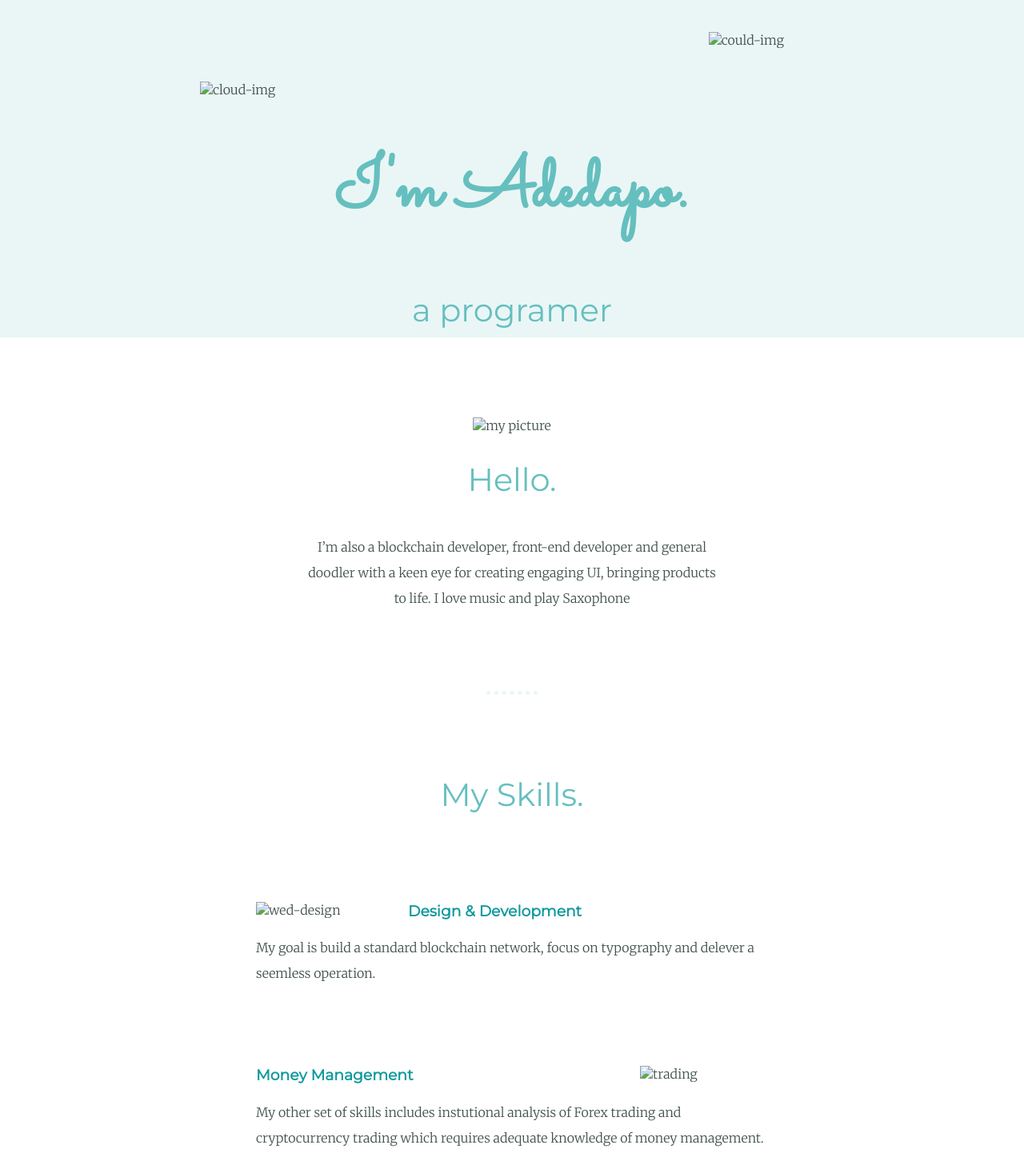
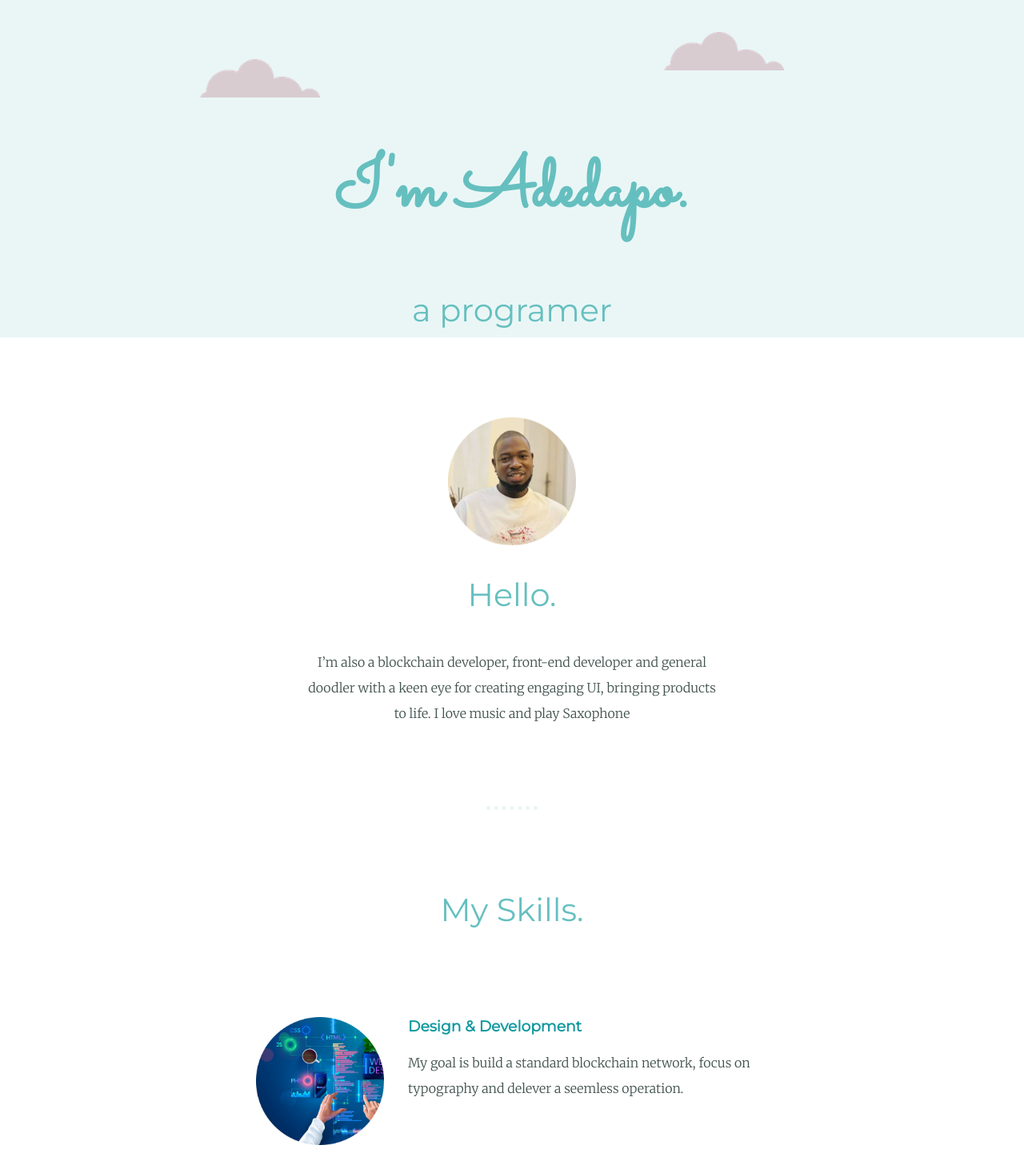
Before and after one commit to abiodun-adedapo/mysite, a plain HTML site: page index.html in a window 1280 px wide. Shown: the top 1442 px of the page at 80% size. Drawn offline with Linux system fonts and the light colour scheme; files that its build step writes are made by us from their sources.

Commit message:
Update index.html

```diff
--- a/index.html
+++ b/index.html
@@ -3,7 +3,7 @@
   <head>
     <meta charset="utf-8">
     <title>ABIODUN ADEDAPO</title>
-    <link rel="stylesheet" href="css/styles.css">
+    <link rel="stylesheet" href="styles.css">
     <link rel="icon" href="favicon.ico">
     <link rel="preconnect" href="https://fonts.googleapis.com">
     <link rel="preconnect" href="https://fonts.gstatic.com" crossorigin>
@@ -14,14 +14,14 @@
   </head>
   <body>
     <div class="top-container">
-      <img class=top-cloud src="images/cloud.png" alt="could-img">
+      <img class=top-cloud src="cloud.png" alt="could-img">
       <h1>I'm Adedapo.</h1>
       <h2>a programer</h2>
-      <img class=bottom-cloud src="images/cloud.png" alt="cloud-img">
+      <img class=bottom-cloud src="cloud.png" alt="cloud-img">
     </div>
     <div class="middle-container">
       <div class="profile">
-        <img class="my-picture" src="images/My-picture.png" alt="my picture">
+        <img class="my-picture" src="My-picture.png" alt="my picture">
         <h2>Hello.</h2>
         <p class="intro"> I’m also a blockchain developer, front-end developer and general doodler with a keen eye for creating engaging UI, bringing products to life. I love music and play Saxophone</p>
       </div>
@@ -29,12 +29,12 @@
       <div class="skills">
         <h2>My Skills.</h2>
         <div class="skill-row">
-          <img class="web-design" src="images/web-design.png" alt="wed-design">
+          <img class="web-design" src="web-design.png" alt="wed-design">
           <h3>Design & Development</h3></h3>
           <p>My goal is build a standard blockchain network, focus on typography and delever a seemless operation.</p>
         </div>
         <div class="skill-row">
-          <img class="trading" src="images/trading.png" alt="trading">
+          <img class="trading" src="trading.png" alt="trading">
           <h3>Money Management</h3>
           <p>My other set of skills includes instutional analysis of Forex trading and cryptocurrency trading which requires adequate knowledge of money management.</p>
         </div>
```
